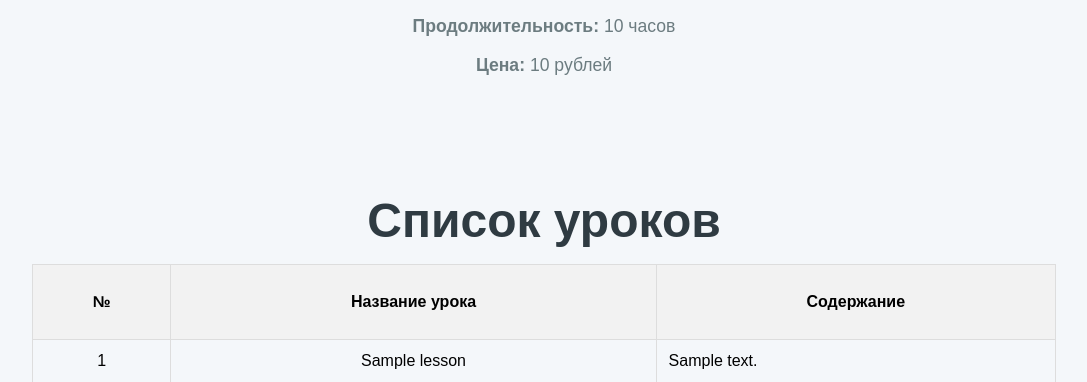
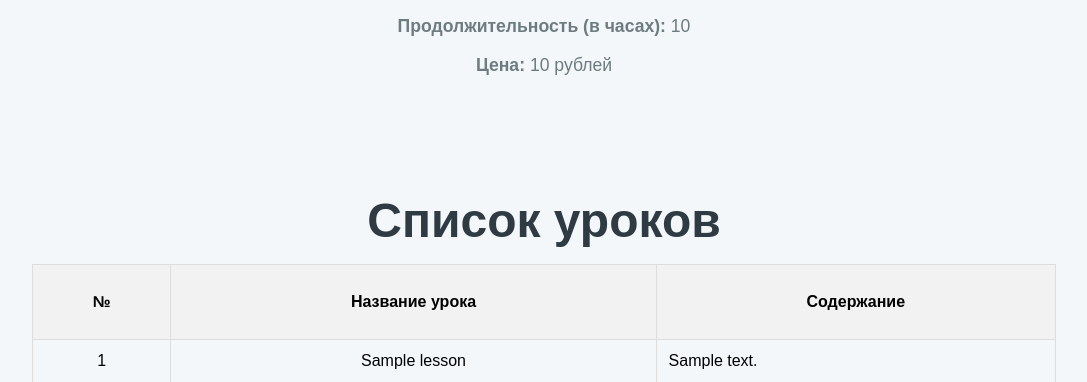
Before and after one commit to anastasia-kav/mysqool, a Django app: page /courses/1/ in a window 1280 px wide. Shown: the part 553-935 px from the top of the page, without its empty margins (96-1183 px from the left). Run offline with Django 5.2, Linux system fonts and the light colour scheme; tables that the repository leaves empty hold one stand-in row (values such as "Sample post").

Commit message:
Fix style

```diff
--- a/courses/templates/courses/course_detail.html
+++ b/courses/templates/courses/course_detail.html
@@ -22,8 +22,8 @@
         <div class="course-image">
             <img src="{% static 'course_detail_image.jpg' %}" alt="{{ course.name }}">
         </div>
-        <p>{{ course.description }}</p>
-        <p><strong>Продолжительность:</strong> {{ course.duration }} часов</p>
+        <p>{{ course.description | linebreaksbr }}</p>
+        <p><strong>Продолжительность (в часах):</strong> {{ course.duration }}</p>
         <p><strong>Цена:</strong> {{ course.price }} рублей</p>
     </section>
 
```
